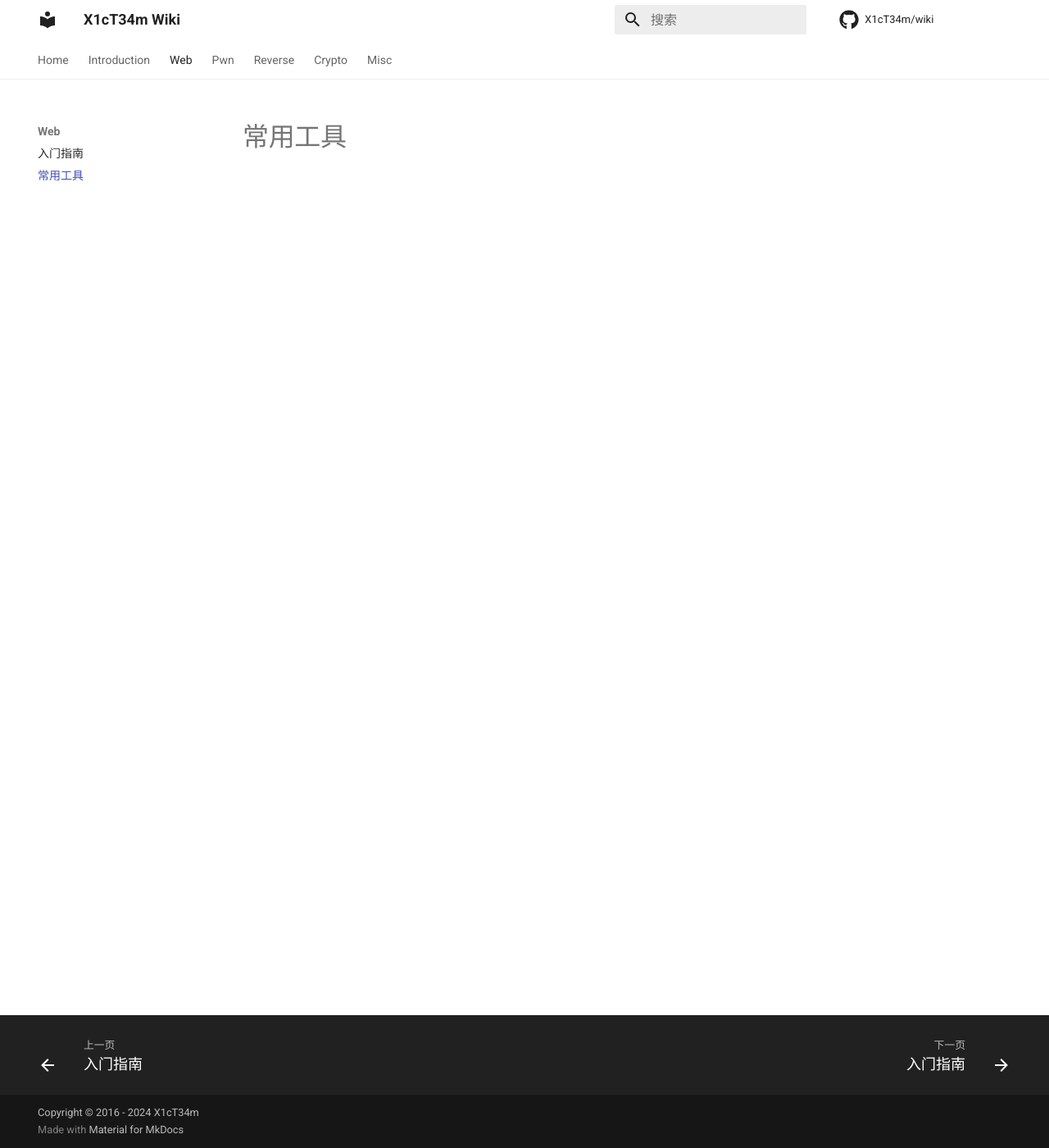
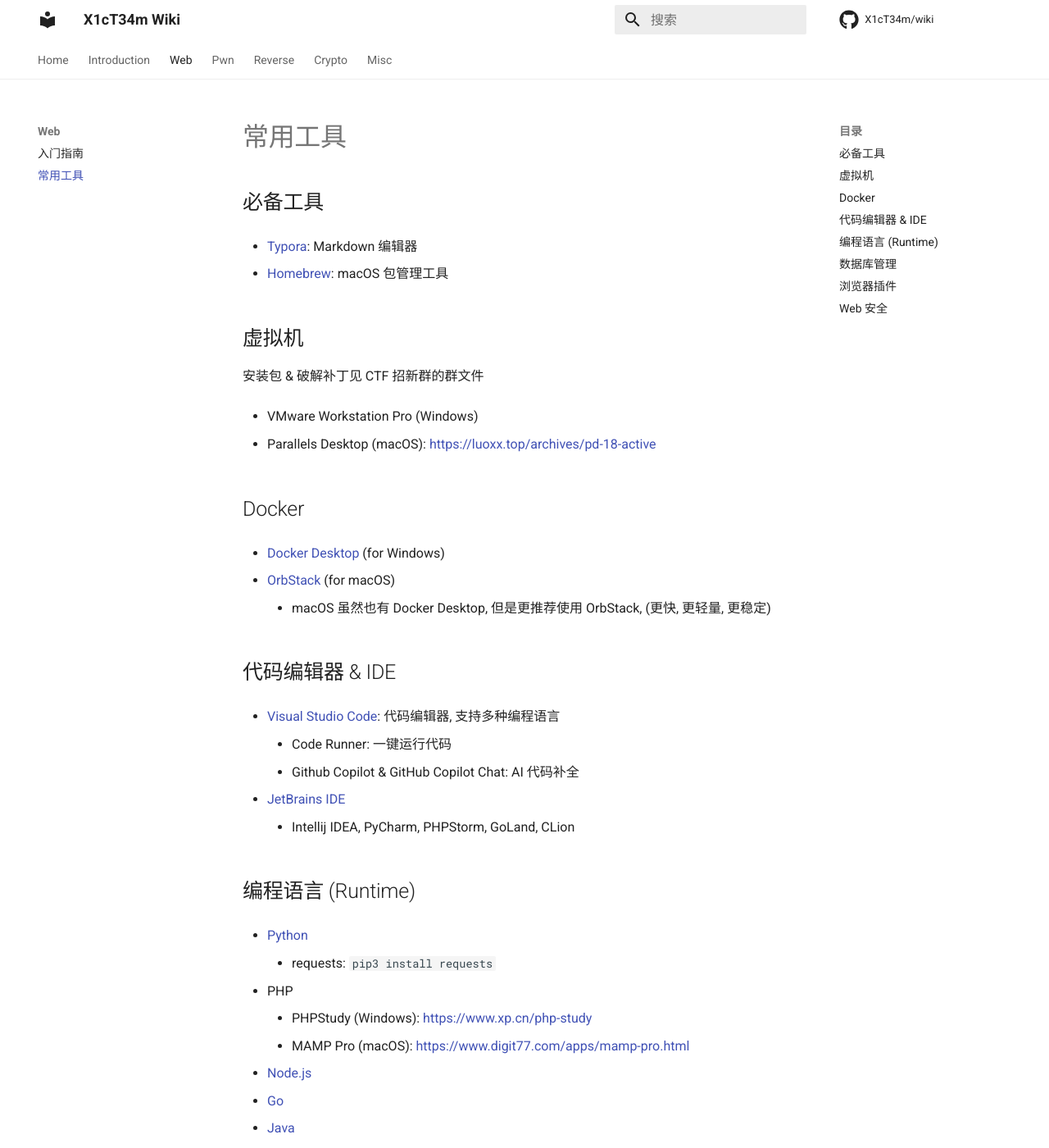
Before and after one commit to X1cT34m/wiki, an MkDocs documentation site: the page built from docs/web/tools.md, in a window 1280 px wide and 1400 px high. Shown: the whole window at 82% size. Built offline with MkDocs 1.6.1 and Material for MkDocs 9.7.7, drawn with Linux system fonts in a browser that asks for light colours; comment, search, counter and statistics services are not loaded; some of the changed text lies outside the part shown.

Commit message:
update web guide and tools

```diff
--- a/docs/web/tools.md
+++ b/docs/web/tools.md
@@ -1 +1,72 @@
 # 常用工具
+
+## 必备工具
+
+- [Typora](https://typoraio.cn/): Markdown 编辑器
+
+- [Homebrew](https://brew.idayer.com/): macOS 包管理工具
+
+## 虚拟机
+
+安装包 & 破解补丁见 CTF 招新群的群文件
+
+- VMware Workstation Pro (Windows)
+
+- Parallels Desktop (macOS): [https://luoxx.top/archives/pd-18-active](https://luoxx.top/archives/pd-18-active)
+
+## Docker
+
+- [Docker Desktop](https://www.docker.com/products/docker-desktop/) (for Windows)
+
+- [OrbStack](https://orbstack.dev/) (for macOS)
+    - macOS 虽然也有 Docker Desktop, 但是更推荐使用 OrbStack, (更快, 更轻量, 更稳定)
+
+## 代码编辑器 & IDE
+
+- [Visual Studio Code](https://code.visualstudio.com/): 代码编辑器, 支持多种编程语言
+     - Code Runner: 一键运行代码
+     - Github Copilot & GitHub Copilot Chat: AI 代码补全
+
+- [JetBrains IDE](https://www.jetbrains.com/)
+    - Intellij IDEA, PyCharm, PHPStorm, GoLand, CLion
+
+## 编程语言 (Runtime)
+
+- [Python](https://www.python.org/)
+    - requests: `pip3 install requests`
+
+- PHP
+    - PHPStudy (Windows): [https://www.xp.cn/php-study](https://www.xp.cn/php-study)
+    - MAMP Pro (macOS): [https://www.digit77.com/apps/mamp-pro.html](https://www.digit77.com/apps/mamp-pro.html)
+
+- [Node.js](https://nodejs.org/)
+
+- [Go](https://go.dev/)
+
+- [Java](https://www.oracle.com/java/technologies/downloads/archive/)
+    - 建议优先安装 JDK 8, 等后续再继续安装 JDK 11, JDK 17 并进行多版本配置
+
+## 数据库管理
+
+- [Navicat Premium Lite](https://www.navicat.com.cn/download/navicat-premium-lite)
+
+- [DBeaver Community Edition](https://dbeaver.io/)
+
+## 浏览器插件
+
+- [Proxy SwitchyOmega](https://chromewebstore.google.com/detail/proxy-switchyomega/padekgcemlokbadohgkifijomclgjgif): 浏览器代理快速切换
+
+- [Wappalyzer](https://chromewebstore.google.com/detail/wappalyzer-technology-pro/gppongmhjkpfnbhagpmjfkannfbllamg): 网站指纹识别
+
+- [Charset](https://chromewebstore.google.com/detail/charset/oenllhgkiiljibhfagbfogdbchhdchml): 网页编码转换
+
+- [JSON viewer](https://chromewebstore.google.com/detail/json-viewer/gbmdgpbipfallnflgajpaliibnhdgobh): 浏览器 JSON 页面格式化
+
+## Web 安全
+
+- [BurpSuite](https://portswigger.net/burp/pro): HTTP 抓包 & Web 扫描工具
+    - 功能很多, 但是 CTF 一般只用 Proxy, Repeater, Intruder 模块
+
+- [AntSword](https://www.yuque.com/antswordproject/antsword): Webshell 管理工具
+
+- [dirsearch](https://github.com/maurosoria/dirsearch): 网站目录爆破工具
```
Also changed, not shown: docs/web/guide.md (+45 -0 lines).
